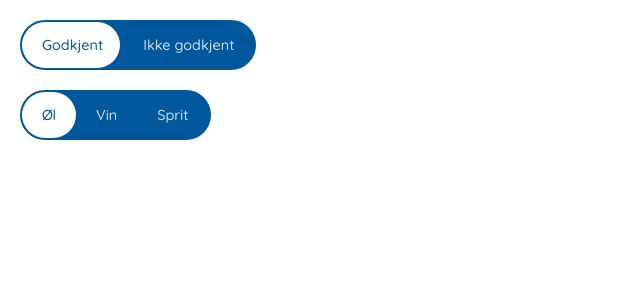
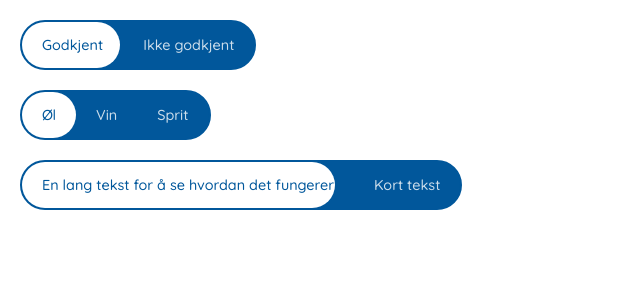
Before and after one commit to eTallang/slide-toggle, an Angular app: page / in a window 1280 px wide. Shown: the top 300 px of the page, without its empty margins (0-640 px from the left). Built offline with nearby package versions, Linux system fonts and the light colour scheme.

Commit message:
chore: downgrade to Angular 6 to work on StackBlitz

```diff
--- a/src/app/app.component.html
+++ b/src/app/app.component.html
@@ -8,3 +8,8 @@
   <app-toggle-option value="wine">Vin</app-toggle-option>
   <app-toggle-option value="liquor">Sprit</app-toggle-option>
 </app-slide-toggle-group>
+
+<app-slide-toggle-group>
+  <app-toggle-option value="long">En lang tekst for å se hvordan det fungerer</app-toggle-option>
+  <app-toggle-option value="short">Kort tekst</app-toggle-option>
+</app-slide-toggle-group>
--- a/src/app/slide-toggle/pill/pill.component.ts
+++ b/src/app/slide-toggle/pill/pill.component.ts
@@ -10,6 +10,7 @@ import { ToggleOptionComponent } from '../toggle-option/toggle-option.component'
 })
 export class PillComponent {
   @Input() selectedOption: ToggleOptionComponent;
+  @HostBinding('class.toggle-group-pill') pillStyle = true;
 
   @HostBinding('style.width')
   get width(): string {
@@ -28,6 +29,4 @@ export class PillComponent {
       return `translateX(0px)`;
     }
   }
-
-  @HostBinding('class.toggle-group-pill') pillStyle = true;
 }
```
Also changed, not shown: package.json (+12 -12 lines), 1 other file (tests, documents, lock files or other folders).
